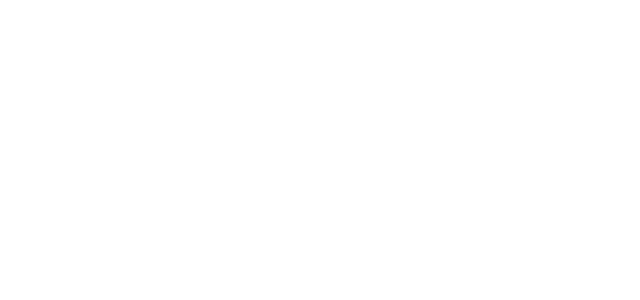
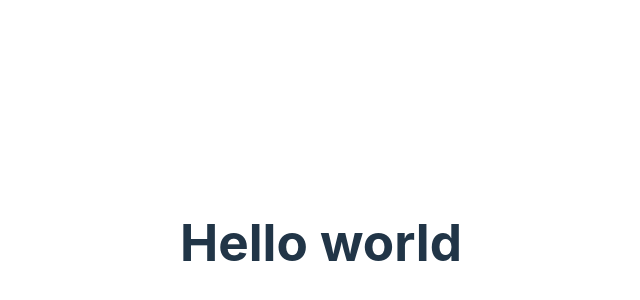
Before and after one commit to jlcarrascof/guitarla-vue, a Vue app: page / in a window 1280 px wide. Shown: the part 158-458 px from the top of the page, without its empty margins (319-959 px from the left). Built offline with nearby package versions, Linux system fonts and the light colour scheme.

Commit message:
add greeting message to App.vue

```diff
--- a/src/App.vue
+++ b/src/App.vue
@@ -1,9 +1,9 @@
 <script setup>
-
+    const hello = "Hello world"
 </script>
 
 <template>
-
+    <h1>{{ hello }}</h1>
 </template>
 
 <style scoped>
```
